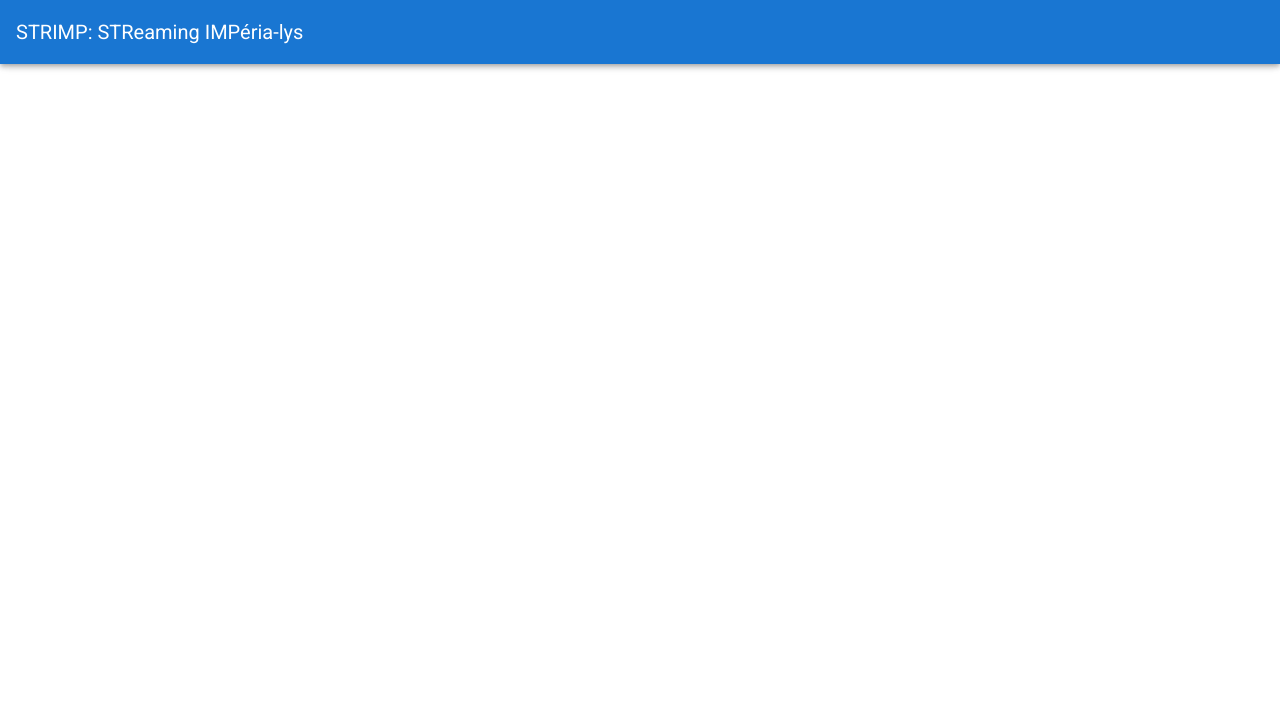
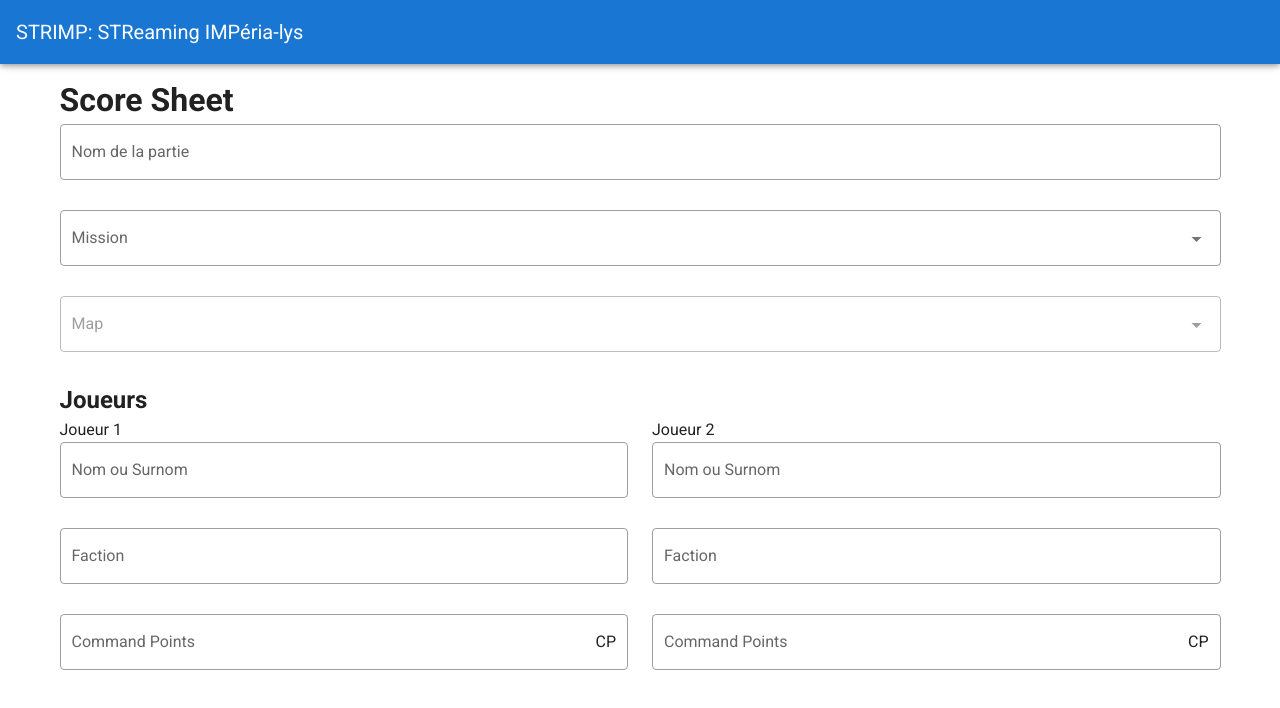
Before and after one commit to MoronixProduct3/strimp, a Vue app: page / in a window 1280 px wide. Shown: the top 708 px of the page. Built offline with nearby package versions, Linux system fonts and the light colour scheme.

Commit message:
create scoresheet

```diff
--- a/src/App.vue
+++ b/src/App.vue
@@ -13,16 +13,19 @@
     </v-app-bar>
 
     <v-main>
+      <score-sheet/>
     </v-main>
   </v-app>
 </template>
 
 <script>
+import ScoreSheet from './components/ScoreSheet.vue';
 
 export default {
   name: 'App',
 
   components: {
+    ScoreSheet
   },
 
   data: () => ({
--- /dev/null
+++ b/src/components/ScoreSheet.vue
@@ -0,0 +1,118 @@
+<template>
+    <v-container>
+        <h1>Score Sheet</h1>
+
+        <v-text-field outlined label="Nom de la partie" />
+
+        <v-autocomplete
+            outlined
+            label="Mission"
+            :items="missions"
+            item-text="name"/>
+
+        <v-autocomplete
+            outlined
+            disabled
+            label="Map"
+            :items="maps"
+            item-text="name"/>
+
+        <h2>Joueurs</h2>
+        <v-row>
+            <v-col
+                v-for="n in 2"
+                :key="n"
+            >
+                Joueur {{n}}
+                <v-text-field outlined label="Nom ou Surnom" />
+                <v-text-field outlined label="Faction" />
+                <v-text-field
+                    outlined
+                    placeholder="12"
+                    label="Command Points"
+                    suffix="CP"
+                    type="number"
+                />
+
+            </v-col>
+        </v-row>
+
+    </v-container>
+</template>
+
+<script>
+export default {
+
+
+
+    data() {
+        return {
+            missions: [
+                {
+                    name:"11 - Recover the Relics",
+                    primary:"Take and Hold (1, 2, more)",
+                    secondary:"Break Them, Body and Soul",
+                    number:11,
+
+                },
+                {
+                    number:12,
+                    name:"12 - Tear Down their Icons",
+                    primary:"Take and Hold (1, 2, more)",
+                    secondary:"Detonation",
+                },
+                {
+                    number:13,
+                    name:"13 - Data Scry-Salvage",
+                    primary:"Domination (2, 3, more)",
+                    secondary:"Data Intercept",
+                },
+                {
+                    number:21,
+                    name:"21 - Abandoned Sanctuaries",
+                    primary:"Take and Hold (1, 2, more)",
+                    secondary:"Secure the Sanctuaries",
+                },
+                {
+                    number:22,
+                    name:"22 - Conversion",
+                    primary:"Take and Hold (1, 2, more)",
+                    secondary:"Corrupted Ground",
+                },
+                {
+                    number:23,
+                    name:"23 - The Scouring",
+                    primary:"Take and Hold (1, 2, more)",
+                    secondary:"Strategic Scan",
+                },
+                {
+                    number:31,
+                    name:"31 - Tide of Conviction",
+                    primary:"Domination (2, 3, more)",
+                    secondary:"Overrun",
+                },
+                {
+                    number:32,
+                    name:"32 - Death and Zeal",
+                    primary:"Take and Hold (1, 2, more)",
+                    secondary:"Direct Assault",
+                },
+                {
+                    number:33,
+                    name:"33 - Secure Missing Artefacts",
+                    primary:"Take and Hold (1, 2, more)",
+                    secondary:"Precious Artefacts",
+                },
+            ],
+
+            maps: [
+            ]
+        }
+    }
+
+}
+</script>
+
+<style>
+
+</style>'
```
